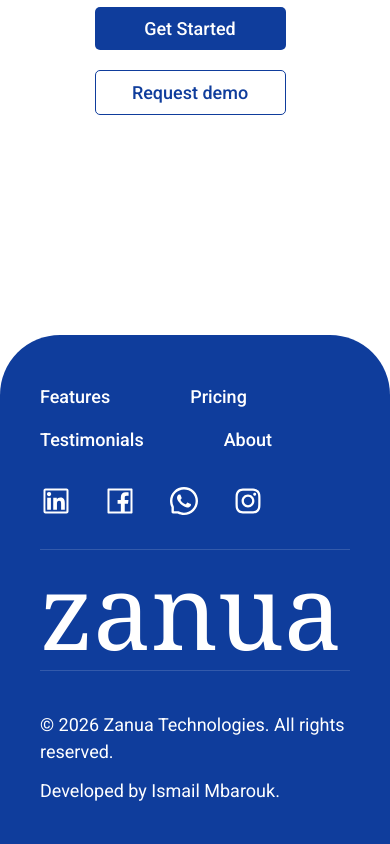
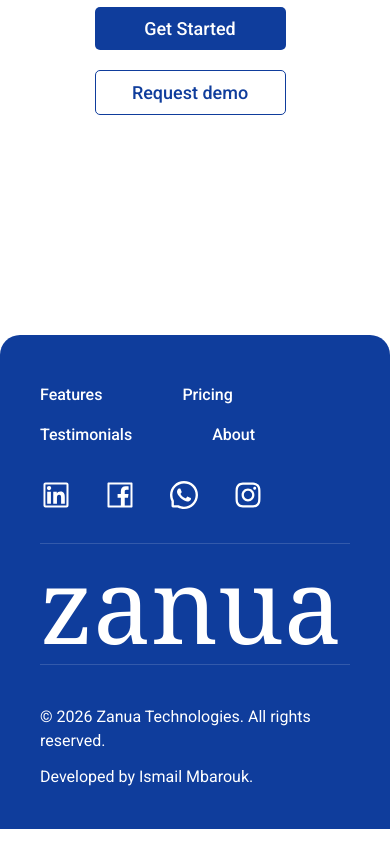
Before and after one commit to Sumally007/zanua-website-project, a React (Vite) app: page / in a window 390 px wide. Shown: the part 10910-11754 px from the top of the page. Built offline with nearby package versions, Linux system fonts and the light colour scheme; a web font is replaced by a local one.

Commit message:
footer responsiveness done

```diff
--- a/src/components/Footer.tsx
+++ b/src/components/Footer.tsx
@@ -15,12 +15,12 @@ const socials = [
 
 const Footer = () => {
     return (
-        <footer className="rounded-t-[60px] bg-brand-blue pt-12 pb-10 text-brand-white xl:px-[106px] px-[2.5rem]">
+        <footer className="rounded-t-[20px] md:rounded-t-[40px] lg:rounded-t-[60px] bg-brand-blue pt-12 pb-10 text-brand-white xl:px-[106px] px-[2.5rem]">
 
             <div className="flex flex-col items-start justify-between gap-8 pb-8 md:flex-row md:items-center">
                 <NavLinks
                     variant="light"
-                    className="flex flex-wrap items-center gap-x-[80px] gap-y-4 text-[18px]"
+                    className="flex flex-wrap items-center gap-x-[80px] gap-y-4 text-[1rem] sm:text-[18px]"
                 />
 
                 <ul className="flex items-center gap-8">
@@ -52,7 +52,7 @@ const Footer = () => {
 
             <hr className="border-white/15" />
 
-            <div className="flex flex-col gap-3 pt-10 text-[18px] md:flex-row md:items-center md:justify-between">
+            <div className="flex flex-col gap-3 pt-10 text-[1rem] sm:text-[18px] md:flex-row md:items-center md:justify-between">
                 <p>© 2026 Zanua Technologies. All rights reserved.</p>
                 <p>Developed by Ismail Mbarouk.</p>
             </div>
```
